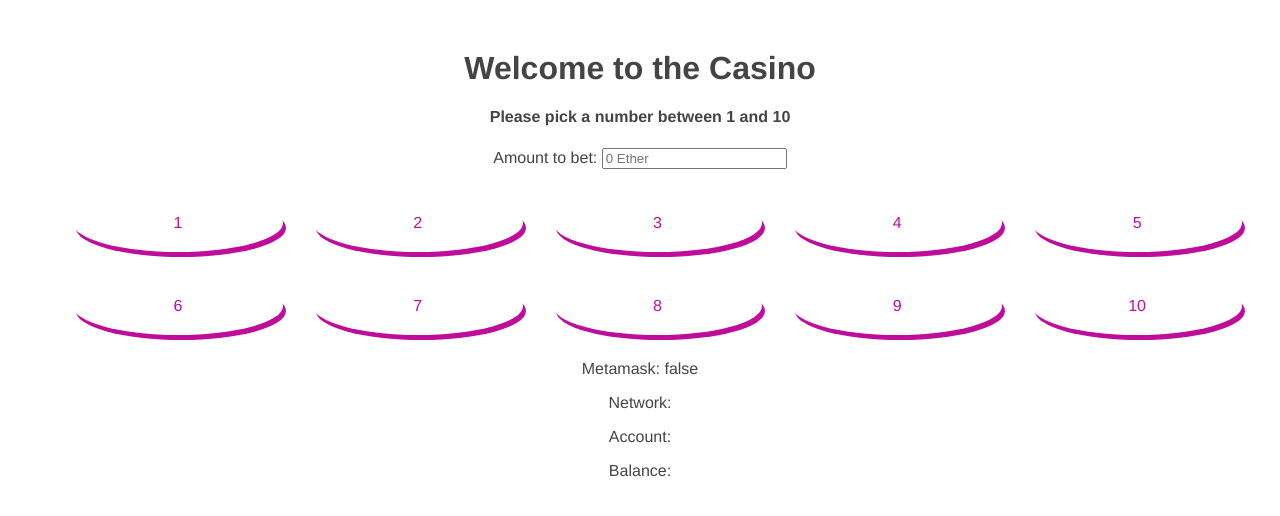
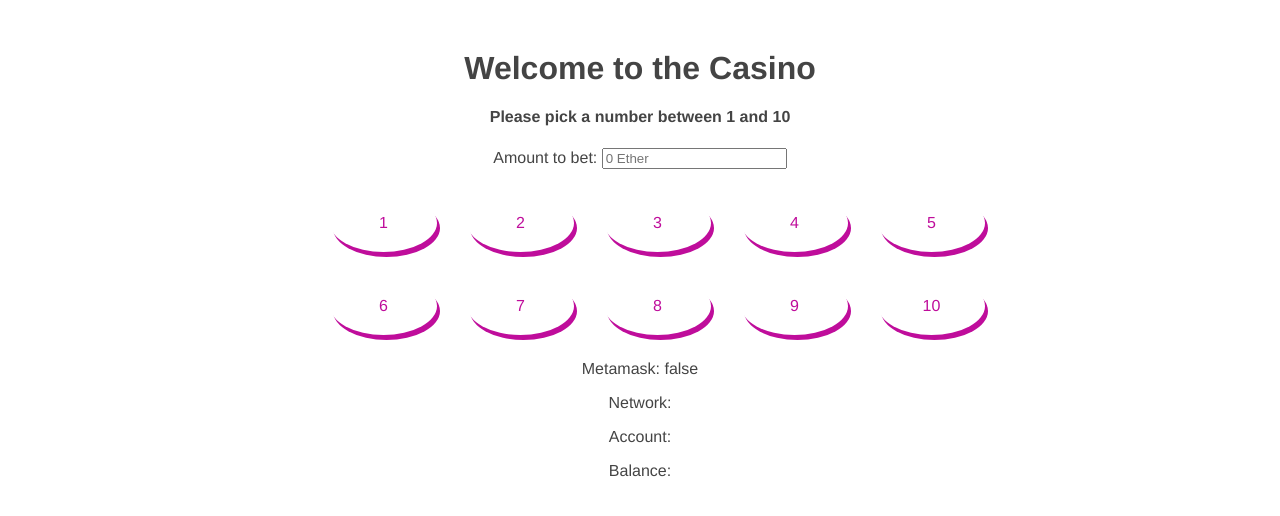
Before and after one commit to BartoszBilejczyk/blockchain, a Vue app in the folder vue-lottery-dapp/: page /#/ in a window 1280 px wide. Shown: the top 516 px of the page. Built offline with nearby package versions, Linux system fonts and the light colour scheme.

Commit message:
Introduced first style changes to make the app look better - container and colors

```diff
--- a/vue-lottery-dapp/src/App.vue
+++ b/vue-lottery-dapp/src/App.vue
@@ -1,6 +1,8 @@
 <template>
   <div id="app">
-    <router-view/>
+    <div class="container">
+      <router-view/>
+    </div>
   </div>
 </template>
 
@@ -12,4 +14,17 @@
   text-align: center;
   color: #2c3e50;
 }
+
+.container {
+  padding-right: 15px;
+  padding-left: 15px;
+  margin-right: auto;
+  margin-left: auto;
+}
+
+@media (min-width: 768px) {
+  .container {
+    width: 750px;
+  }
+}
 </style>
--- a/vue-lottery-dapp/src/views/Casino.vue
+++ b/vue-lottery-dapp/src/views/Casino.vue
@@ -17,8 +17,10 @@
     </ul>
     <img v-if="pending" id="loader" src="https://loading.io/spinners/double-ring/lg.double-ring-spinner.gif">
     <div class="event" v-if="winEvent">
-      Won: {{ winEvent._status }}
-      Amount: {{ winEvent._amount }} Wei
+      <div class="event" v-if="winEvent">
+         <p v-if="winEvent._status" id="has-won"><i aria-hidden="true" class="fa fa-check"></i> Congratulations, you have won {{ winEvent._amount }} wei</p>
+         <p v-else id="has-lost"><i aria-hidden="true" class="fa fa-check"></i> Sorry you lost, please try again.</p>
+       </div>
     </div>
 
     <HelloMetaMask />
@@ -68,6 +70,7 @@ export default {
               console.log('could not get event Won()')
             } else {
               this.winEvent = result.args;
+              this.winEvent._amount = parseInt(result.args._amount, 10)
               this.pending = false;
             }
           })
@@ -122,4 +125,12 @@ li:active{
   color: #444444;
 }
 
+#has-won {
+  color: green;
+}
+
+#has-lost {
+  color:red;
+}
+
 </style>
```
